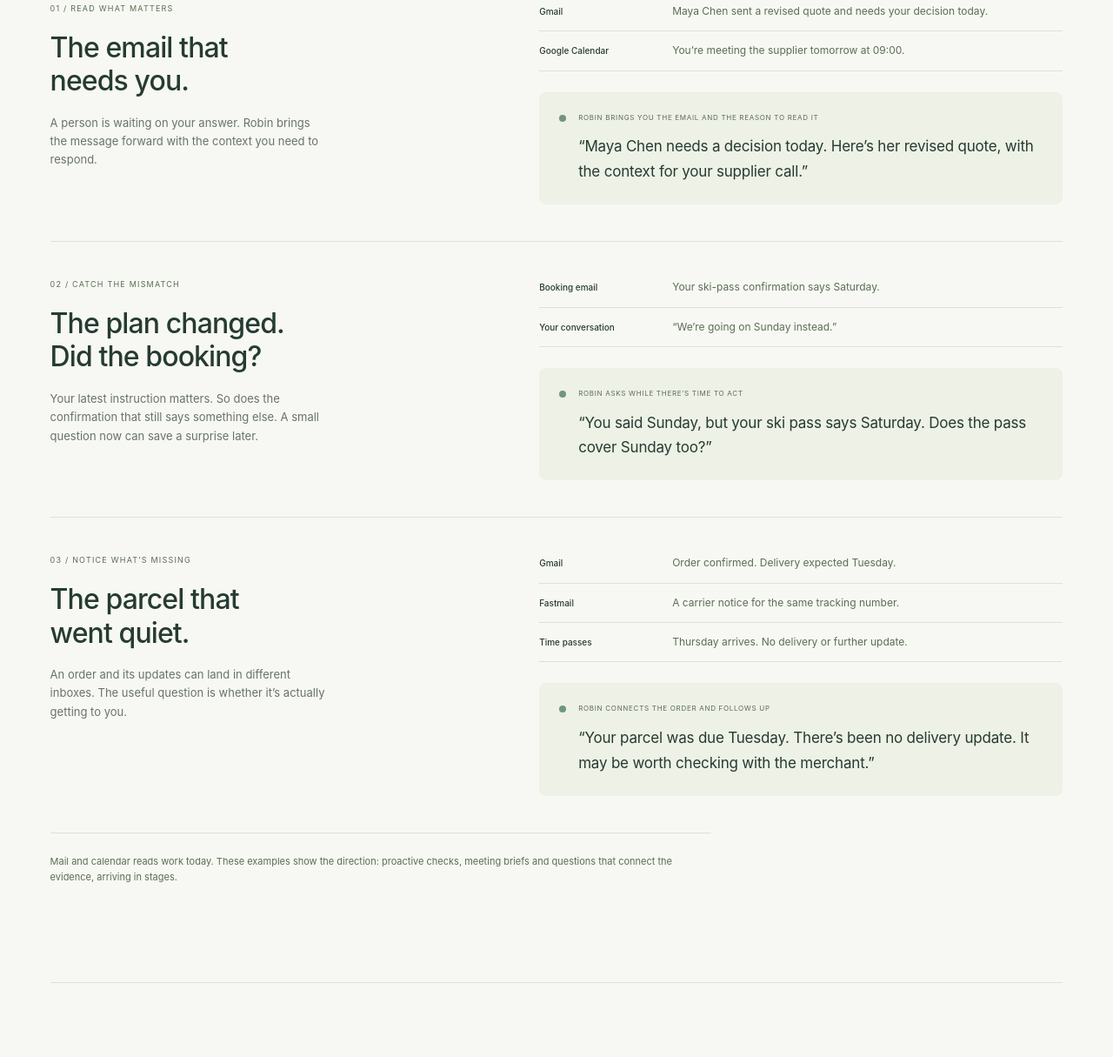
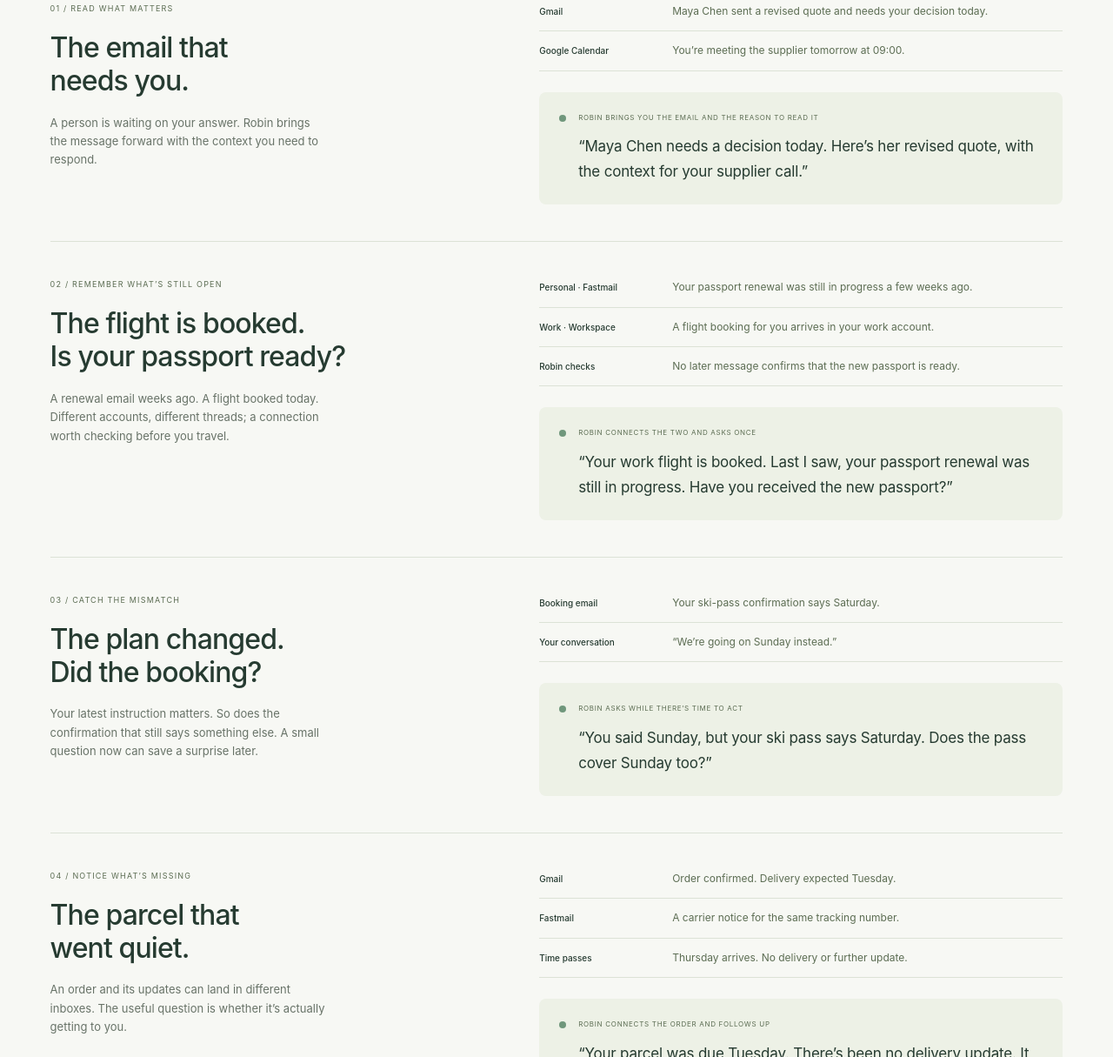
Before and after one commit to jespern/robin.computer, a plain HTML site: page index.html in a window 1280 px wide. Shown: the part 1521-2736 px from the top of the page at 87% size. Drawn offline with Linux system fonts and the light colour scheme.

Commit message:
Add passport renewal and flight booking scenario

```diff
--- a/index.html
+++ b/index.html
@@ -81,8 +81,20 @@
         </div>
       </article>
 
+      <article class="scenario" aria-labelledby="passport-title">
+        <div class="scenario-heading"><p class="micro-label">02 / Remember what’s still open</p><h3 id="passport-title">The flight is booked.<br>Is your passport ready?</h3><p>A renewal email weeks ago. A flight booked today. Different accounts, different threads; a connection worth checking before you travel.</p></div>
+        <div class="scenario-story">
+          <ul class="source-evidence" aria-label="Connected passport and flight evidence">
+            <li><span class="source-label">Personal · Fastmail</span><span>Your passport renewal was still in progress a few weeks ago.</span></li>
+            <li><span class="source-label">Work · Workspace</span><span>A flight booking for you arrives in your work account.</span></li>
+            <li><span class="source-label">Robin checks</span><span>No later message confirms that the new passport is ready.</span></li>
+          </ul>
+          <div class="scenario-response"><span class="response-dot" aria-hidden="true"></span><div><p class="micro-label">Robin connects the two and asks once</p><blockquote>“Your work flight is booked. Last I saw, your passport renewal was still in progress. Have you received the new passport?”</blockquote></div></div>
+        </div>
+      </article>
+
       <article class="scenario" aria-labelledby="plan-title">
-        <div class="scenario-heading"><p class="micro-label">02 / Catch the mismatch</p><h3 id="plan-title">The plan changed.<br>Did the booking?</h3><p>Your latest instruction matters. So does the confirmation that still says something else. A small question now can save a surprise later.</p></div>
+        <div class="scenario-heading"><p class="micro-label">03 / Catch the mismatch</p><h3 id="plan-title">The plan changed.<br>Did the booking?</h3><p>Your latest instruction matters. So does the confirmation that still says something else. A small question now can save a surprise later.</p></div>
         <div class="scenario-story">
           <ul class="source-evidence" aria-label="Connected trip evidence">
             <li><span class="source-label">Booking email</span><span>Your ski-pass confirmation says Saturday.</span></li>
@@ -92,7 +104,7 @@
         </div>
       </article>
       <article class="scenario" aria-labelledby="parcel-title">
-        <div class="scenario-heading"><p class="micro-label">03 / Notice what’s missing</p><h3 id="parcel-title">The parcel that<br>went quiet.</h3><p>An order and its updates can land in different inboxes. The useful question is whether it’s actually getting to you.</p></div>
+        <div class="scenario-heading"><p class="micro-label">04 / Notice what’s missing</p><h3 id="parcel-title">The parcel that<br>went quiet.</h3><p>An order and its updates can land in different inboxes. The useful question is whether it’s actually getting to you.</p></div>
         <div class="scenario-story">
           <ul class="source-evidence" aria-label="Connected parcel evidence">
             <li><span class="source-label">Gmail</span><span>Order confirmed. Delivery expected Tuesday.</span></li>
```
Also changed, not shown: 1 other file.
